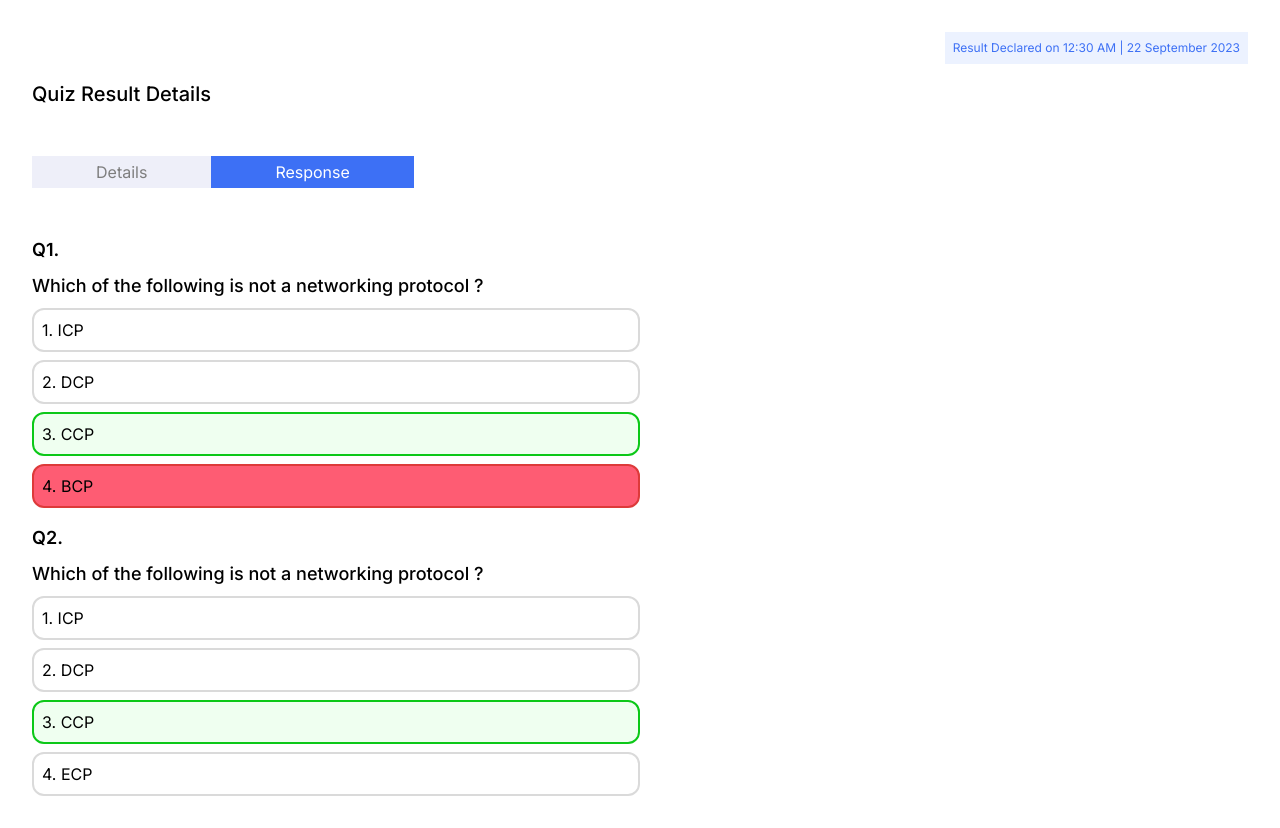
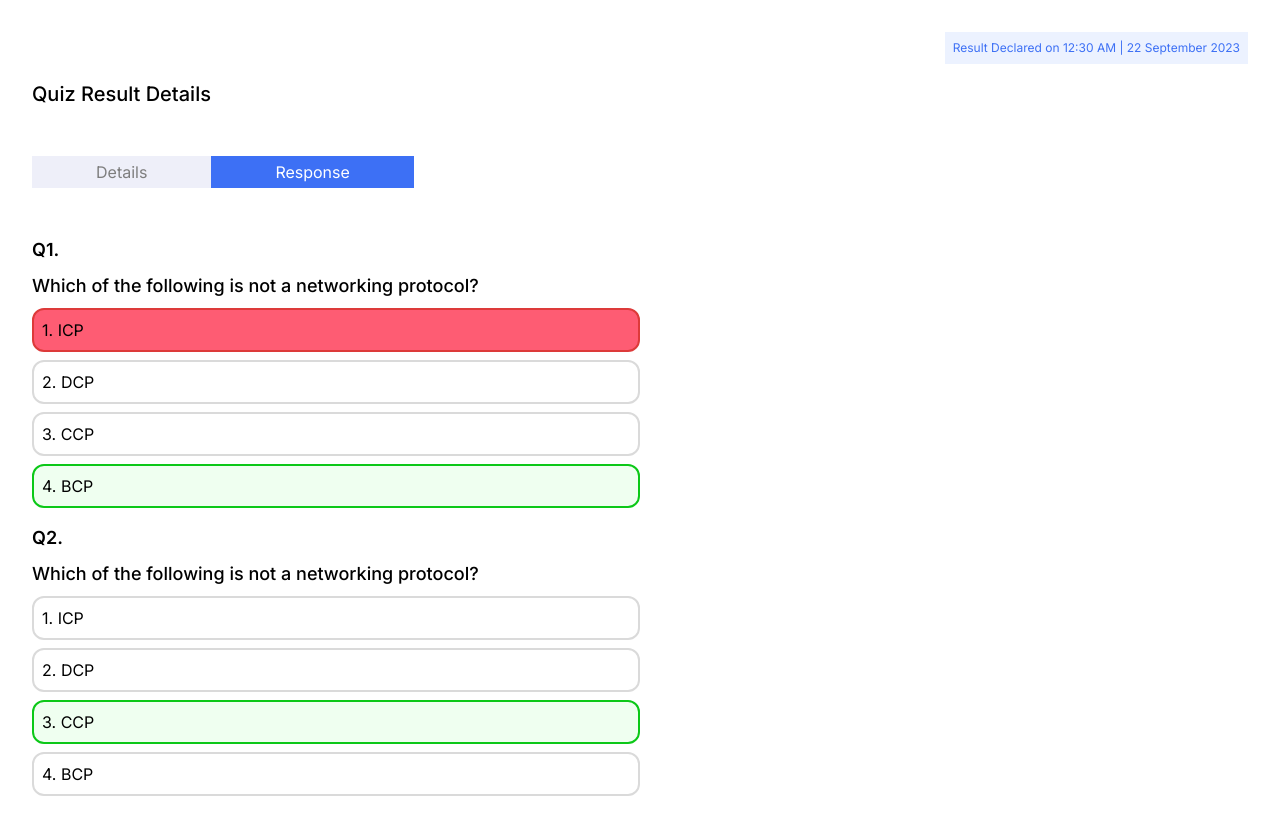
Before and after one commit to E-Learn-ESI-SBA/staff-front, a Next.js app: page / in a window 1280 px wide. Both pictures are taken after a click on the button "Details". Built offline with nearby package versions, Linux system fonts and the light colour scheme.

Commit message:
update quiz Response

```diff
--- a/components/studentProfile/Quiz/SingleQuiz/index.tsx
+++ b/components/studentProfile/Quiz/SingleQuiz/index.tsx
@@ -1,26 +1,57 @@
 'use client'
 import { useState } from 'react';
-import Image from 'next/image';
 import QuizDetails from './details';
 import Response from './response';
-const SingleQuiz = () => {
+import Quiz from '@/types/detailQuiz';
+
+
+const SingleQuiz: React.FC = () => {
   const [selectedButton, setSelectedButton] = useState(true);
+  const [quiz, setQuiz] = useState<Quiz>({
+    questions: [
+      {
+        id: 1,
+        questionText: 'Which of the following is not a networking protocol?',
+        answers: [
+          { id: 1, text: 'ICP' },
+          { id: 2, text: 'DCP' },
+          { id: 3, text: 'CCP' },
+          { id: 4, text: 'BCP' },
+        ],
+        correctAnswerId: 4,
+        selectedAnswerId: 1,
+      },
+      {
+        id: 2,
+        questionText: 'Which of the following is not a networking protocol?',
+        answers: [
+          { id: 1, text: 'ICP' },
+          { id: 2, text: 'DCP' },
+          { id: 3, text: 'CCP' },
+          { id: 4, text: 'BCP' },
+        ],
+        correctAnswerId: 3,
+        selectedAnswerId: 3,
+      },
+
+    ],
+  });
 
   const handleToggle = () => {
     setSelectedButton((prevState) => !prevState);
   };
 
+  return (
+    <div className='flex flex-col gap-4 p-8'>
+      <p className='bg-[#ECF2FF] text-[#3D70F5] p-2 rounded-lg text-xs w-fit self-end'>
+        Result Declared on 12:30 AM | 22 September 2023
+      </p>
+      <p className='text-xl font-medium'>Quiz Result Details</p>
 
-
-  return (
-    <div className="flex flex-col gap-4  p-8">
-<p className='bg-[#ECF2FF] text-[#3D70F5]  p-2 rounded-lg text-xs w-fit self-end' >Result Declared on 12:30 AM | 22 September 2023</p>
-<p className='text-xl font-medium '>Quiz Result Details</p>
-
-      <div className="self-start my-8 inline-flex items-center rounded-lg   bg-[#EEEFF9] text-[#7E7E7E] ">
+      <div className='self-start my-8 inline-flex items-center rounded-lg bg-[#EEEFF9] text-[#7E7E7E]'>
         <button
           onClick={handleToggle}
-          className={`  py-1 px-2  sm:px-16 transition-all ${
+          className={`py-1 px-2 sm:px-16 transition-all ${
             selectedButton ? 'bg-[#3D70F5] text-white' : ''
           }`}
         >
@@ -28,7 +59,7 @@ const SingleQuiz = () => {
         </button>
         <button
           onClick={handleToggle}
-          className={` py-1 px-2 sm:px-16  transition-all ${
+          className={`py-1 px-2 sm:px-16 transition-all ${
             !selectedButton ? 'bg-[#3D70F5] text-white' : ''
           }`}
         >
@@ -36,8 +67,7 @@ const SingleQuiz = () => {
         </button>
       </div>
 
-   {selectedButton ? <QuizDetails/>  : <Response/>  }
-
+      {selectedButton ? <QuizDetails  /> : <Response quiz={quiz} />}
     </div>
   );
 };
--- a/components/studentProfile/Quiz/SingleQuiz/response.tsx
+++ b/components/studentProfile/Quiz/SingleQuiz/response.tsx
@@ -1,30 +1,36 @@
-import Image from 'next/image';
-const Response = () => {
-
+import Quiz from "@/types/detailQuiz";
+const Response: React.FC<{ quiz: Quiz }> = ({ quiz }) => {
   return (
-    <div className='flex flex-col gap-4' >
-  <div className='flex flex-col gap-2 items-start ' >
-<p className='font-semibold text-lg' >Q1.</p>
-<p className='font-medium text-lg' >Which of the following is not a networking protocol ?</p>
-<ul className='flex flex-col gap-2 min-w-[250px] w-2/3 lg:w-1/2 ' >
-  <li className='rounded-xl p-2 border-2 border-[#DADADA] ' >1. ICP </li>
-  <li className='rounded-xl p-2 border-2 border-[#DADADA] ' >2. DCP </li>
-  <li className='rounded-xl p-2 border-2 border-[#0CC818] bg-[#EFFFF0] ' >3. CCP </li>
-  <li className='rounded-xl p-2 border-2 border-[#DD3A3A] bg-[#FE5C73] ' >4. BCP </li>
-</ul>
-  </div>
-  <div className='flex flex-col gap-2 items-start ' >
-<p className='font-semibold text-lg' >Q2.</p>
-<p className='font-medium text-lg' >Which of the following is not a networking protocol ?</p>
-<ul className='flex flex-col gap-2 min-w-[250px] w-2/3 lg:w-1/2 ' >
-  <li className='rounded-xl p-2 border-2 border-[#DADADA] ' >1. ICP </li>
-  <li className='rounded-xl p-2 border-2 border-[#DADADA] ' >2. DCP </li>
-  <li className='rounded-xl p-2 border-2 border-[#0CC818] bg-[#EFFFF0] ' >3. CCP </li>
-  <li className='rounded-xl p-2 border-2 border-[#DADADA] ' >4. ECP </li>
-</ul>
-  </div>
+    <div className='flex flex-col gap-4'>
+      {quiz.questions.map((question, index) => (
+        <div key={index} className='flex flex-col gap-2 items-start'>
+          <p className='font-semibold text-lg'>{`Q${index+1}.`}</p>
+          <p className='font-medium text-lg'>{question.questionText}</p>
+          <ul className='flex flex-col gap-2 min-w-[250px] w-2/3 lg:w-1/2'>
+            {question.answers.map((answer) => {
+              const isCorrect = answer.id === question.correctAnswerId;
+              const isSelected = answer.id === question.selectedAnswerId;
+              const borderClass = isSelected
+                ? isCorrect
+                  ? 'border-[#0CC818] bg-[#EFFFF0]'
+                  : 'bg-[#FE5C73] border-[#DD3A3A]'
+                : isCorrect
+                ? 'border-[#0CC818] bg-[#EFFFF0]'
+                : 'border-[#DADADA]';
+              return (
+                <li
+                  key={answer.id}
+                  className={`rounded-xl p-2 border-2 ${borderClass}`}
+                >
+                  {answer.id}. {` `}
+                  {answer.text}
+                </li>
+              );
+            })}
+          </ul>
+        </div>
+      ))}
     </div>
-
   );
 };
 
--- /dev/null
+++ b/types/detailQuiz.ts
@@ -0,0 +1,16 @@
+type Answer = {
+    id: number;
+    text: string;
+  };
+
+   type Question  = {
+    id: number;
+    questionText: string;
+    answers: Answer[];
+    correctAnswerId: number;
+    selectedAnswerId?: number | null;
+  };
+
+  export default interface Quiz  {
+    questions: Question[];
+  };
```
